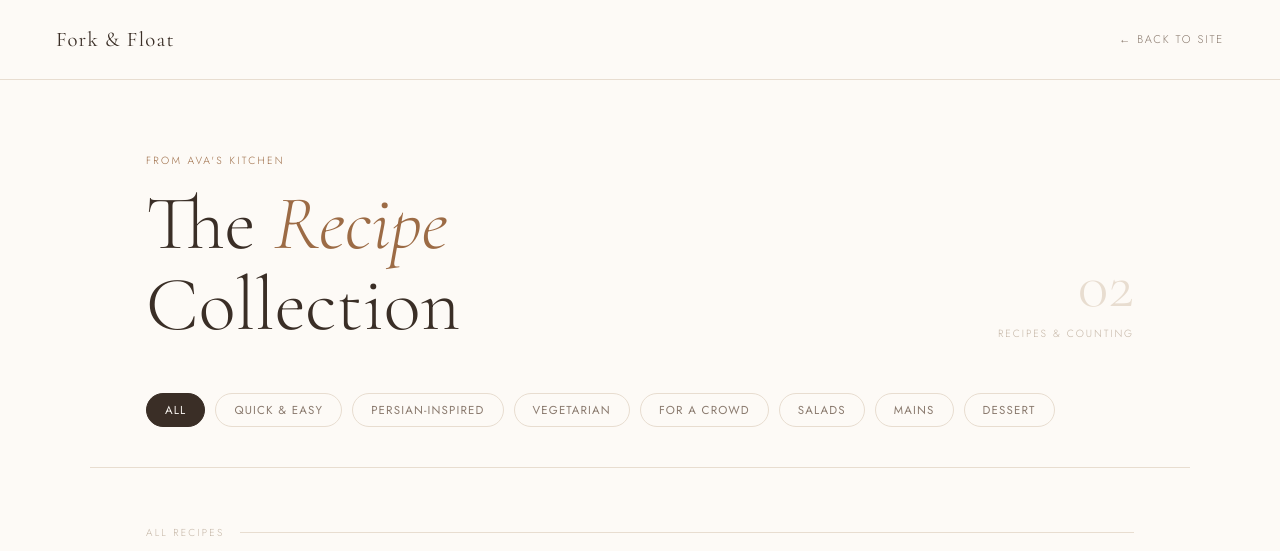
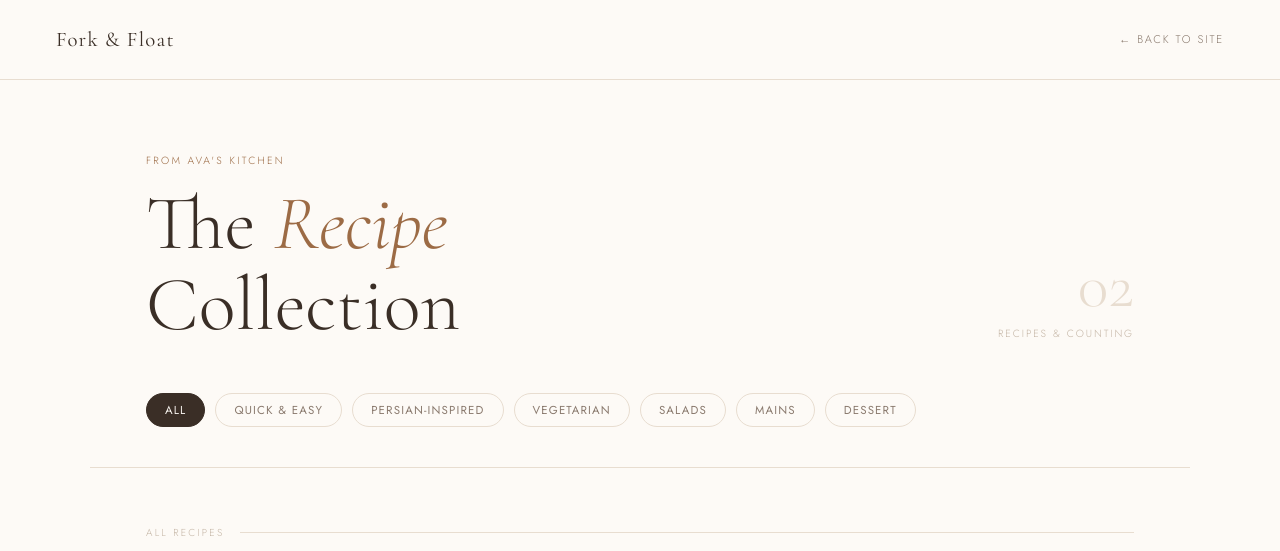
Before and after one commit to nimaattt/forkandfloat-recipes, a website: page index.html in a window 1280 px wide. Shown: the top 551 px of the page. Drawn offline with nearby package versions, Linux system fonts and the light colour scheme.

Commit message:
Update index.html

```diff
--- a/index.html
+++ b/index.html
@@ -96,7 +96,6 @@ footer{border-top:1px solid var(--sand);padding:28px 56px}
   <button class="filter-btn" onclick="setFilter(this,'quick')">Quick &amp; Easy</button>
   <button class="filter-btn" onclick="setFilter(this,'persian')">Persian-Inspired</button>
   <button class="filter-btn" onclick="setFilter(this,'vegetarian')">Vegetarian</button>
-  <button class="filter-btn" onclick="setFilter(this,'crowd')">For a Crowd</button>
   <button class="filter-btn" onclick="setFilter(this,'salads')">Salads</button>
   <button class="filter-btn" onclick="setFilter(this,'mains')">Mains</button>
   <button class="filter-btn" onclick="setFilter(this,'dessert')">Dessert</button>
```
